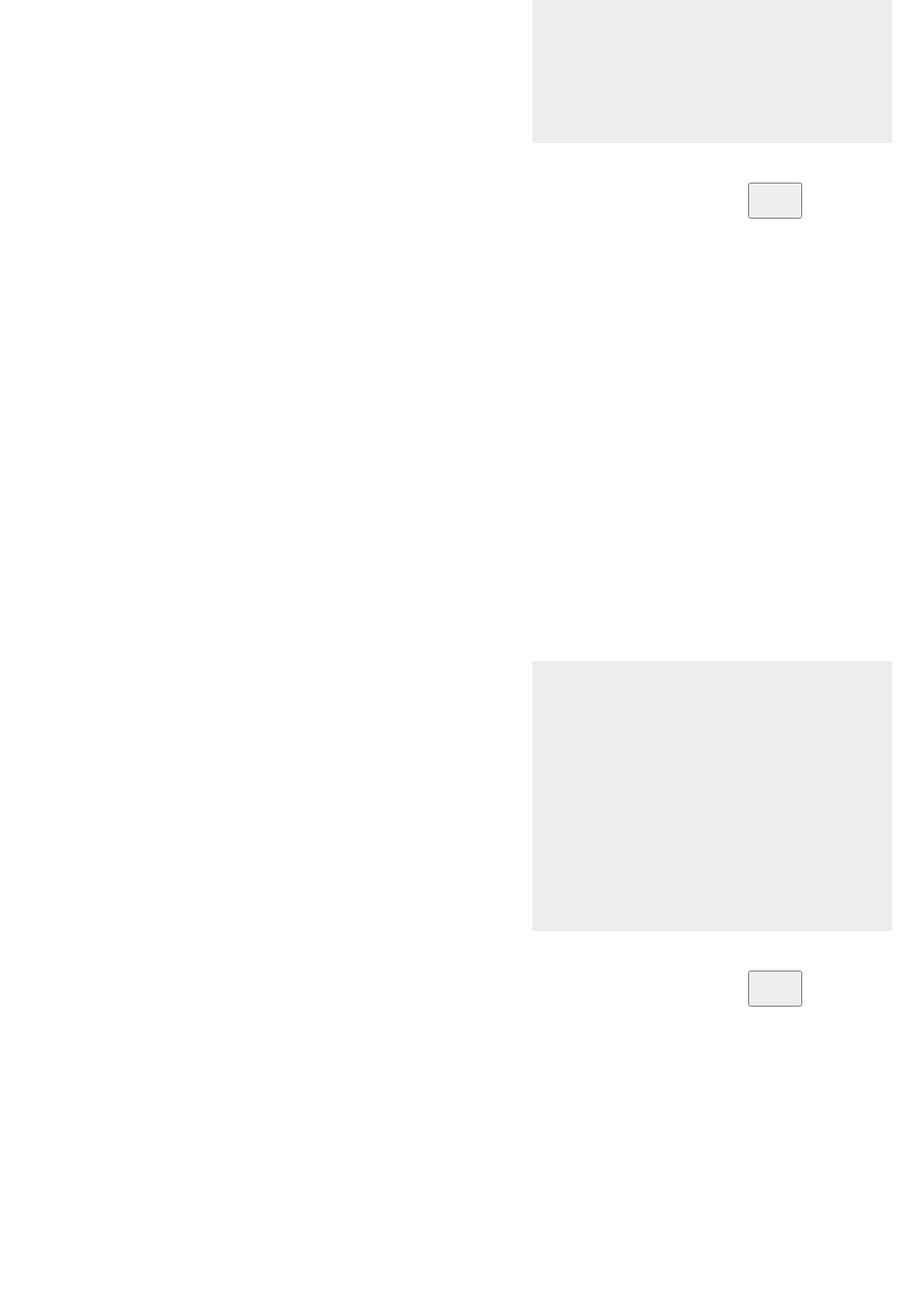
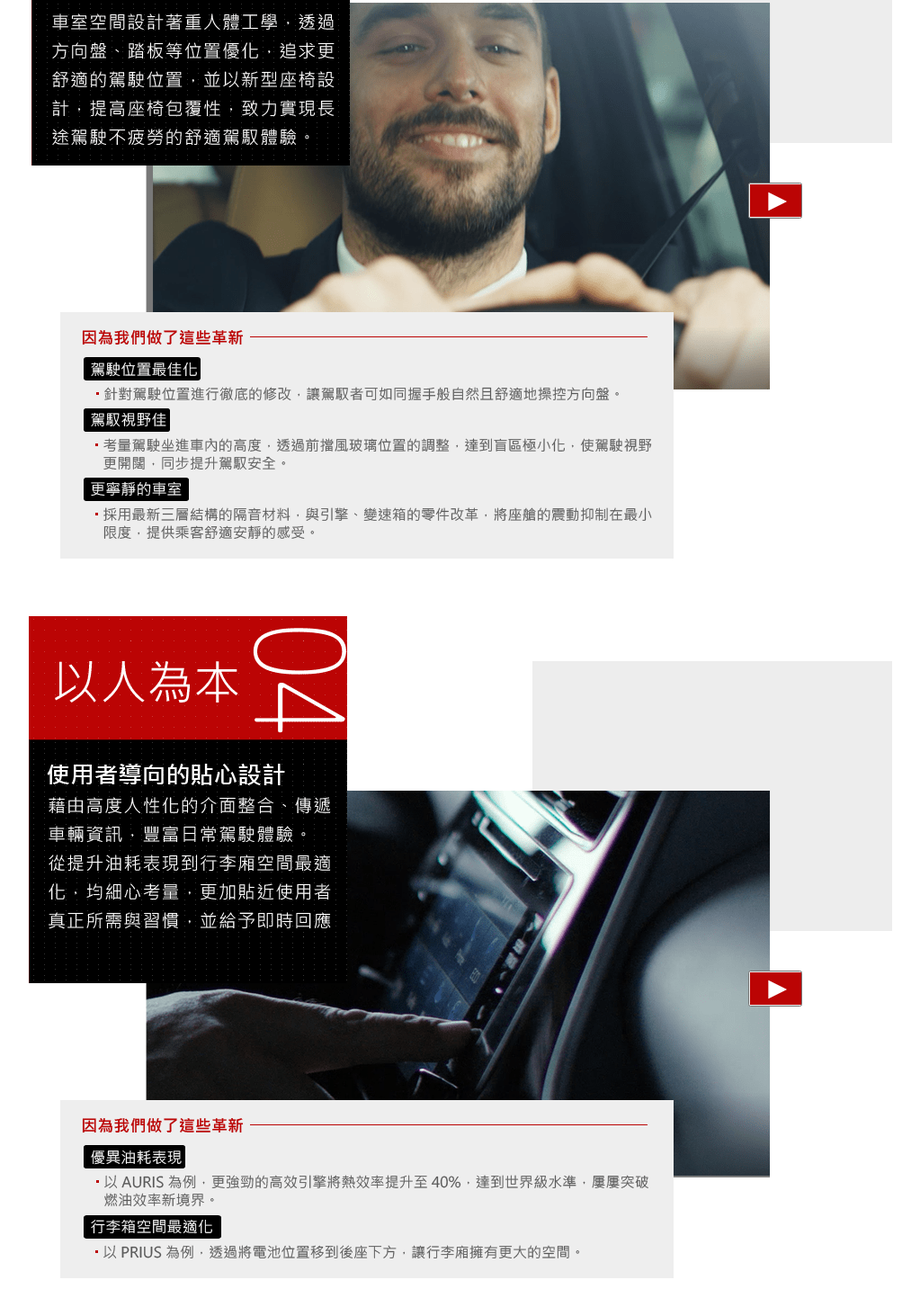
Before and after one commit to mizugakun/BSProtfolio, a plain HTML site: page HW02/002_TOYOTA.html in a window 1280 px wide. Shown: the part 2106-3539 px from the top of the page at 90% size, without its empty margins (128-1151 px from the left). Drawn offline with Linux system fonts and the light colour scheme.

Commit message:
edit img reference

```diff
--- a/HW02/002_TOYOTA.html
+++ b/HW02/002_TOYOTA.html
@@ -128,27 +128,27 @@
         </div>
         <div class="carAd">
             <div class="background"></div>
-            <div class="pic"><img src="pic/HW02/TOYOTA/advantage-3-video-button-bg.png" alt=""></div>
-            <div class="info"><img src="pic/HW02/TOYOTA/advantage-3-info.png" alt=""></div>
-            <div class="resolution"><img src="pic/HW02/TOYOTA/advantage-3-revolution.png" alt=""></div>
-            <button class="play"><img src="pic/HW02/TOYOTA/video-icon.png" alt=""></button>
+            <div class="pic"><img src="pic/advantage-3-video-button-bg.png" alt=""></div>
+            <div class="info"><img src="pic/advantage-3-info.png" alt=""></div>
+            <div class="resolution"><img src="pic/advantage-3-revolution.png" alt=""></div>
+            <button class="play"><img src="pic/video-icon.png" alt=""></button>
 
 
         </div>
         <div class="carAd">
             <div class="background"></div>
-            <div class="pic"><img src="pic/HW02/TOYOTA/advantage-4-video-button-bg.png" alt=""></div>
-            <div class="info"><img src="pic/HW02/TOYOTA/advantage-4-info.png" alt=""></div>
-            <div class="resolution"><img src="pic/HW02/TOYOTA/advantage-4-revolution.png" alt=""></div>
-            <button class="play"><img src="pic/HW02/TOYOTA/video-icon.png" alt=""></button>
+            <div class="pic"><img src="pic/advantage-4-video-button-bg.png" alt=""></div>
+            <div class="info"><img src="pic/advantage-4-info.png" alt=""></div>
+            <div class="resolution"><img src="pic/advantage-4-revolution.png" alt=""></div>
+            <button class="play"><img src="pic/video-icon.png" alt=""></button>
         </div>
 
         <div class="carAd">
             <div class="background"></div>
-            <div class="pic"><img src="pic/HW02/TOYOTA/advantage-5-video-button-bg.png" alt=""></div>
-            <div class="info"><img src="pic/HW02/TOYOTA/advantage-5-info.png" alt=""></div>
-            <div class="resolution"><img src="pic/HW02/TOYOTA/advantage-5-revolution.png" alt=""></div>
-            <button class="play"><img src="pic/HW02/TOYOTA/video-icon.png" alt=""></button>
+            <div class="pic"><img src="pic/advantage-5-video-button-bg.png" alt=""></div>
+            <div class="info"><img src="pic/advantage-5-info.png" alt=""></div>
+            <div class="resolution"><img src="pic/advantage-5-revolution.png" alt=""></div>
+            <button class="play"><img src="pic/video-icon.png" alt=""></button>
         </div>
     </div>
 </body>
```
